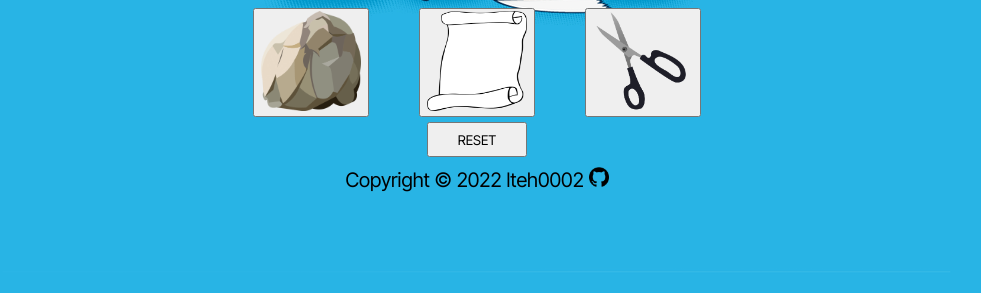
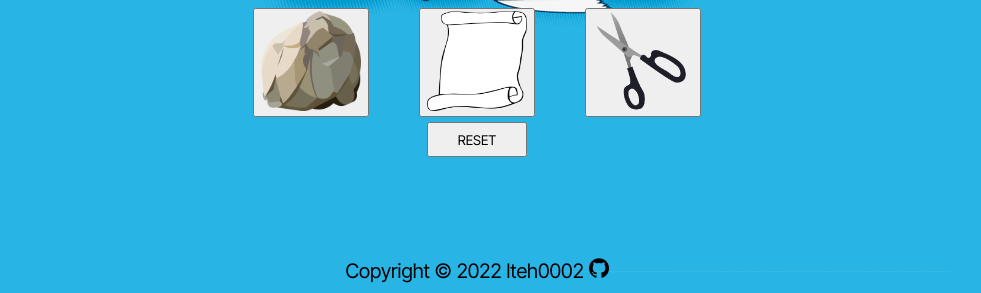
Before and after one commit to lteh0002/rock-paper-scissors, a plain HTML site: page index.html in a window 1280 px wide. Shown: the part 507-800 px from the top of the page, without its empty margins (163-1144 px from the left). Drawn offline with Linux system fonts and the light colour scheme.

Commit message:
Fixed footer

```diff
--- a/style.css
+++ b/style.css
@@ -70,7 +70,11 @@ body {
 }
 
 .footer {
-    padding-top: 10px;
+    position: fixed;
+    left: 0;
+    bottom: 0;
+    width: 100%;
+    padding-bottom: 10px;
     text-align: center;
     font-size: 20px;
 }
```
